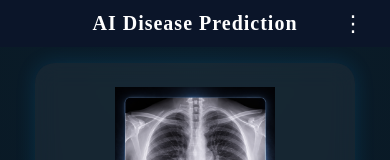
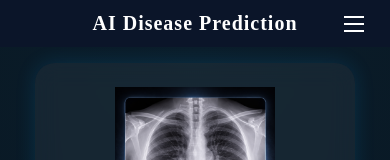
Before and after one commit to Govind40674/ai-disease-detection, a React app in the folder frontend/: page / in a window 390 px wide. Shown: the top 160 px of the page. Built offline with nearby package versions, Linux system fonts and the light colour scheme; the HTML template or start-up script is replaced by a standard one.

Commit message:
changes : dot in header.jsx

```diff
--- a/frontend/src/components/header/Header.jsx
+++ b/frontend/src/components/header/Header.jsx
@@ -22,16 +22,21 @@ function Header() {
     <header className={styles.header}>
       <div className={styles.inner}>
 
+        {/* Title */}
         <h1 className={styles.title}>AI Disease Prediction</h1>
 
+        {/* Hamburger Menu */}
         <div className={styles.menu} ref={menuRef}>
           <button
             onClick={() => setOpen(!open)}
             className={styles.menuBtn}
           >
-            ⋮
+            <span className={styles.bar}></span>
+            <span className={styles.bar}></span>
+            <span className={styles.bar}></span>
           </button>
 
+          {/* Dropdown */}
           <div className={`${styles.dropdown} ${open ? styles.show : ""}`}>
             <Link to="/" onClick={() => setOpen(false)}>Home</Link>
             <Link to="/chest" onClick={() => setOpen(false)}>Chest X-ray</Link>
--- a/frontend/src/components/header/header.module.css
+++ b/frontend/src/components/header/header.module.css
@@ -1,4 +1,4 @@
-/* Header with glass effect */
+/* Header */
 .header {
   width: 100%;
   padding: 12px 16px;
@@ -33,27 +33,42 @@
   right: 10px;
 }
 
-/* Button */
+/* Hamburger Button */
 .menuBtn {
   background: none;
   border: none;
-  color: white;
-  font-size: 26px;
   cursor: pointer;
-  transition: transform 0.2s ease;
+  display: flex;
+  flex-direction: column;
+  gap: 5px;
 }
 
-.menuBtn:hover {
-  transform: scale(1.2);
+/* Bars */
+.bar {
+  width: 24px;
+  height: 2px;
+  background: white;
+  transition: all 0.3s ease;
 }
 
-/* Dropdown (hidden by default) */
+/* Animate to X when open */
+.menuBtn.open .bar:nth-child(1) {
+  transform: rotate(45deg) translate(5px, 5px);
+}
+.menuBtn.open .bar:nth-child(2) {
+  opacity: 0;
+}
+.menuBtn.open .bar:nth-child(3) {
+  transform: rotate(-45deg) translate(5px, -5px);
+}
+
+/* Dropdown */
 .dropdown {
   position: absolute;
   right: 0;
   top: 45px;
 
-  background: rgba(255, 255, 255, 0.9);
+  background: rgba(255, 255, 255, 0.95);
   backdrop-filter: blur(8px);
 
   border-radius: 12px;
@@ -63,7 +78,6 @@
   display: flex;
   flex-direction: column;
 
-  /* animation */
   opacity: 0;
   transform: translateY(-10px);
   pointer-events: none;
@@ -87,7 +101,6 @@
   color: black;
   padding: 10px 16px;
   font-size: 14px;
-  transition: background 0.2s;
 }
 
 .dropdown a:hover {
@@ -102,8 +115,8 @@
     font-size: 18px;
   }
 
-  .menuBtn {
-    font-size: 22px;
+  .bar {
+    width: 20px;
   }
 
   .dropdown {
```
